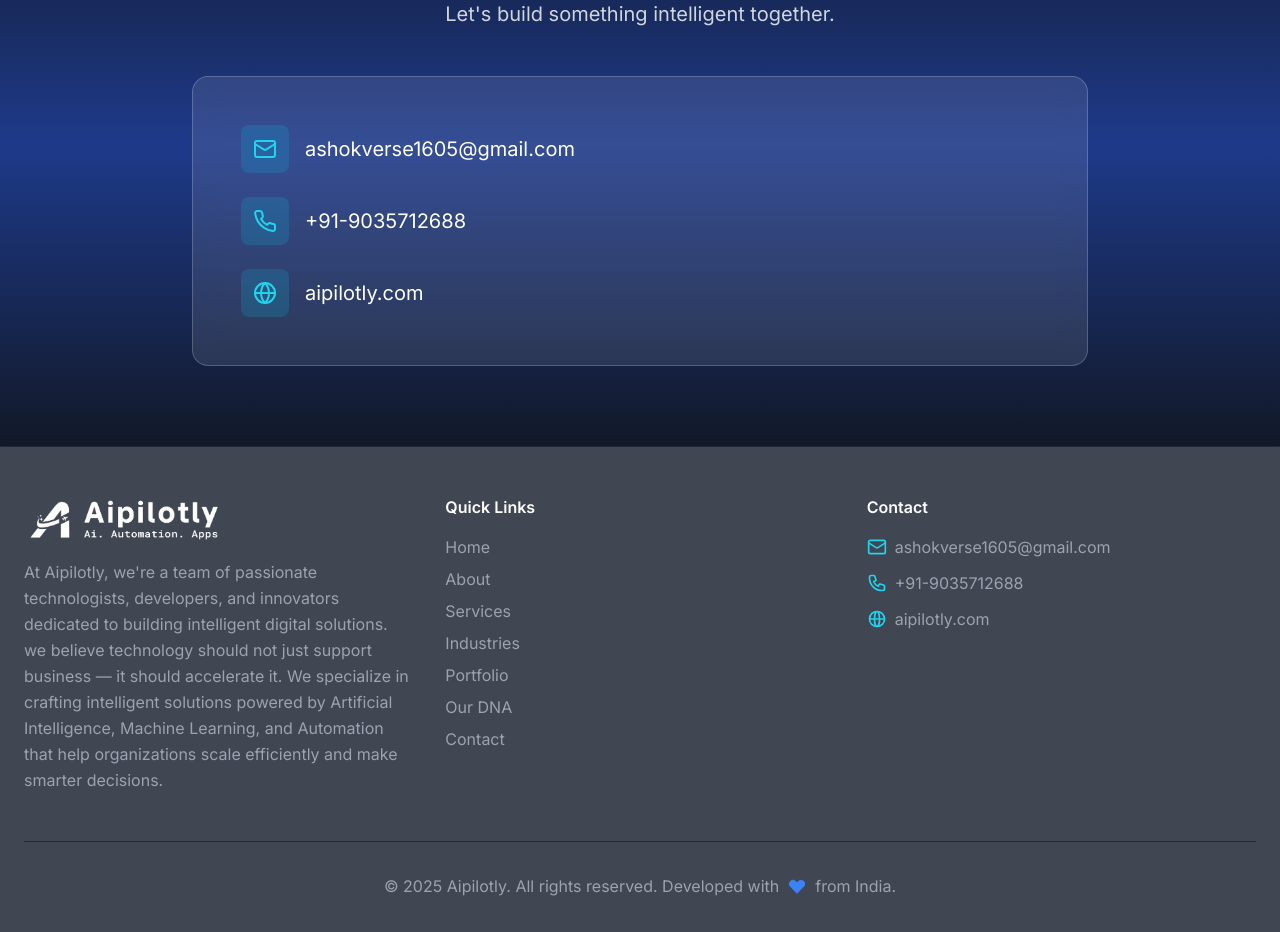
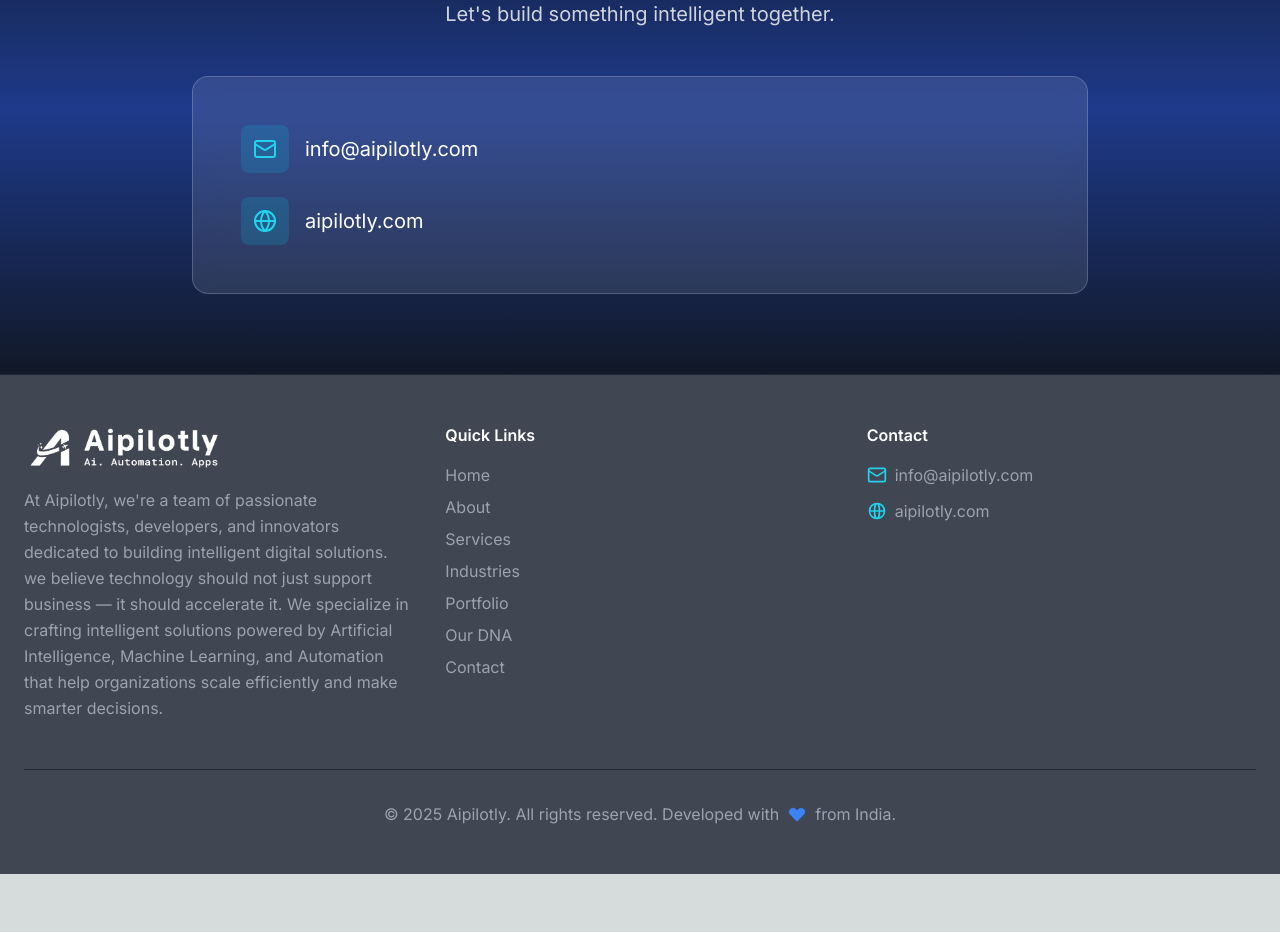
Before and after one commit to aipilotly/aipilotly, a Next.js app: page / in a window 1280 px wide. Shown: the part 6420-7352 px from the top of the page. After the commit the page ends 7294 px from the top, so only its background shows below. Built offline with nearby package versions, Linux system fonts and the light colour scheme.

Commit message:
removed contact information

```diff
--- a/components/ContactUs.tsx
+++ b/components/ContactUs.tsx
@@ -33,26 +33,26 @@
         >
           <div className="space-y-6">
             <motion.a
-              href="mailto:ashokverse1605@gmail.com"
+              href="mailto:info@aipilotly.com"
               whileHover={{ scale: 1.05, x: 10 }}
               className="flex items-center gap-4 text-white hover:text-cyan-400 transition-colors"
             >
               <div className="p-3 bg-cyan-500/20 rounded-lg">
                 <Mail className="w-6 h-6 text-cyan-400" />
               </div>
-              <span className="text-lg md:text-xl">ashokverse1605@gmail.com</span>
+              <span className="text-lg md:text-xl">info@aipilotly.com</span>
             </motion.a>
 
-            <motion.a
-              href="tel:+919035712688"
+            {/* <motion.a
+              href="tel:+91 "
               whileHover={{ scale: 1.05, x: 10 }}
               className="flex items-center gap-4 text-white hover:text-cyan-400 transition-colors"
             >
               <div className="p-3 bg-cyan-500/20 rounded-lg">
                 <Phone className="w-6 h-6 text-cyan-400" />
               </div>
-              <span className="text-lg md:text-xl">+91-9035712688</span>
-            </motion.a>
+              <span className="text-lg md:text-xl">+91- </span>
+            </motion.a> */}
 
             <motion.a
               href="https://aipilotly.com"
--- a/components/Footer.tsx
+++ b/components/Footer.tsx
@@ -76,13 +76,13 @@
               <li className="flex items-start gap-2">
                 <Mail className="w-5 h-5 text-cyan-400 flex-shrink-0 mt-0.5" />
                 <a
-                  href="mailto:ashokverse1605@gmail.com"
+                  href="mailto:info@aipilotly.com"
                   className="hover:text-cyan-400 transition-colors"
                 >
-                  ashokverse1605@gmail.com
+                  info@aipilotly.com
                 </a>
               </li>
-              <li className="flex items-start gap-2">
+              {/* <li className="flex items-start gap-2">
                 <svg
                   className="w-5 h-5 text-cyan-400 flex-shrink-0 mt-0.5"
                   fill="none"
@@ -97,12 +97,12 @@
                   />
                 </svg>
                 <a
-                  href="tel:+919035712688"
+                  href="tel:+91 "
                   className="hover:text-cyan-400 transition-colors"
                 >
-                  +91-9035712688
+                  +91-
                 </a>
-              </li>
+              </li> */}
               <li className="flex items-start gap-2">
                 <svg
                   className="w-5 h-5 text-cyan-400 flex-shrink-0 mt-0.5"
--- a/components/Hero.tsx
+++ b/components/Hero.tsx
@@ -81,7 +81,7 @@
             className="flex flex-col sm:flex-row gap-4 justify-center items-center"
           >
             <motion.a
-              href="https://wa.me/919035712688?text=Hi%20Aipilotly!%20I%27ve%20got%20an%20idea/project%20—%20let%27s%20talk%3F"
+              href="https://wa.me/91 ?text=Hi%20Aipilotly!%20I%27ve%20got%20an%20idea/project%20—%20let%27s%20talk%3F"
               target="_blank"
               rel="noopener noreferrer"
               whileHover={{ scale: 1.05, boxShadow: '0 0 30px rgba(2, 52, 170, 0.6)' }}
--- a/components/Navbar.tsx
+++ b/components/Navbar.tsx
@@ -85,7 +85,7 @@
             ))}
             {/* Desktop CTA Button */}
             <motion.a
-              href="https://wa.me/919035712688?text=Hi%20Aipilotly!%20I%27ve%20got%20an%20idea/project%20—%20let%27s%20talk%3F"
+              href="https://wa.me/91 ?text=Hi%20Aipilotly!%20I%27ve%20got%20an%20idea/project%20—%20let%27s%20talk%3F"
               target="_blank"
               rel="noopener noreferrer"
               whileHover={{ scale: 1.05 }}
@@ -133,7 +133,7 @@
                 </a>
               ))}
               <motion.a
-                href="https://wa.me/919035712688?text=Hi%20Aipilotly!%20I%27ve%20got%20an%20idea/project%20—%20let%27s%20talk%3F"
+                href="https://wa.me/91 ?text=Hi%20Aipilotly!%20I%27ve%20got%20an%20idea/project%20—%20let%27s%20talk%3F"
                 target="_blank"
                 rel="noopener noreferrer"
                 whileHover={{ scale: 1.05 }}
```
